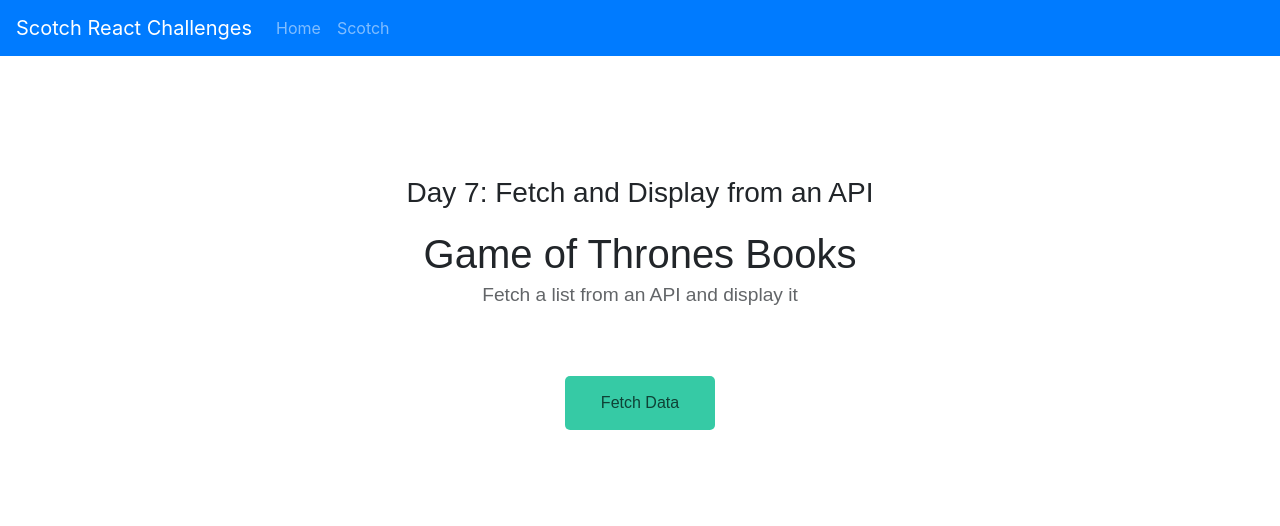
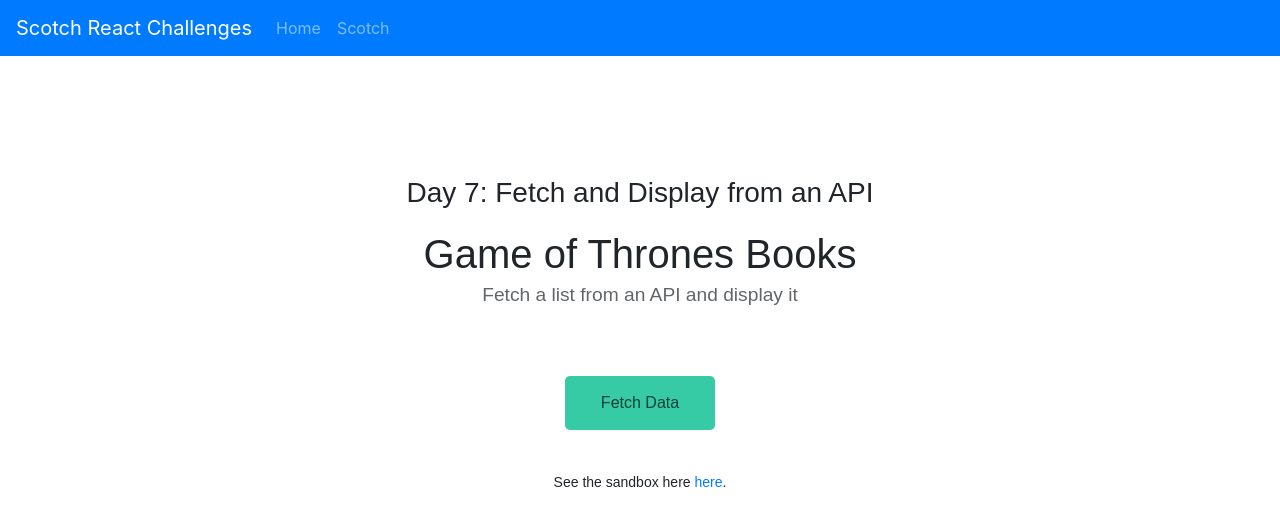
Before and after one commit to answebdev/scotch-react-10, a React (Create React App) app: page /fetch-and-display-from-an-api in a window 1280 px wide. Shown: the top 526 px of the page. Built offline with nearby package versions, Linux system fonts and the light colour scheme.

Commit message:
added sandbox link to Day 7

```diff
--- a/src/components/pages/Seven.js
+++ b/src/components/pages/Seven.js
@@ -53,6 +53,18 @@ const Seven = () => {
             );
           })}
       </div>
+
+      <p>
+        See the sandbox here&nbsp;
+        <a
+          href='https://codesandbox.io/s/r094p6ylkq%5C'
+          rel='noopener noreferrer'
+          target='_blank'
+        >
+          here
+        </a>
+        .
+      </p>
     </div>
   );
 };
```
